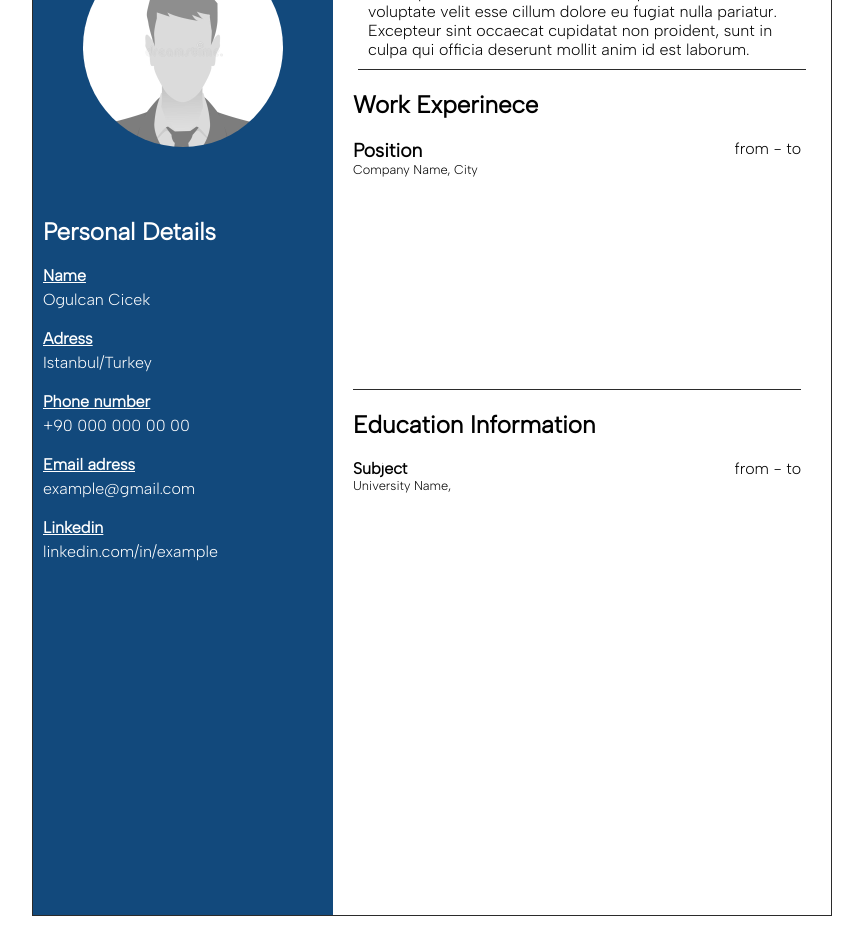
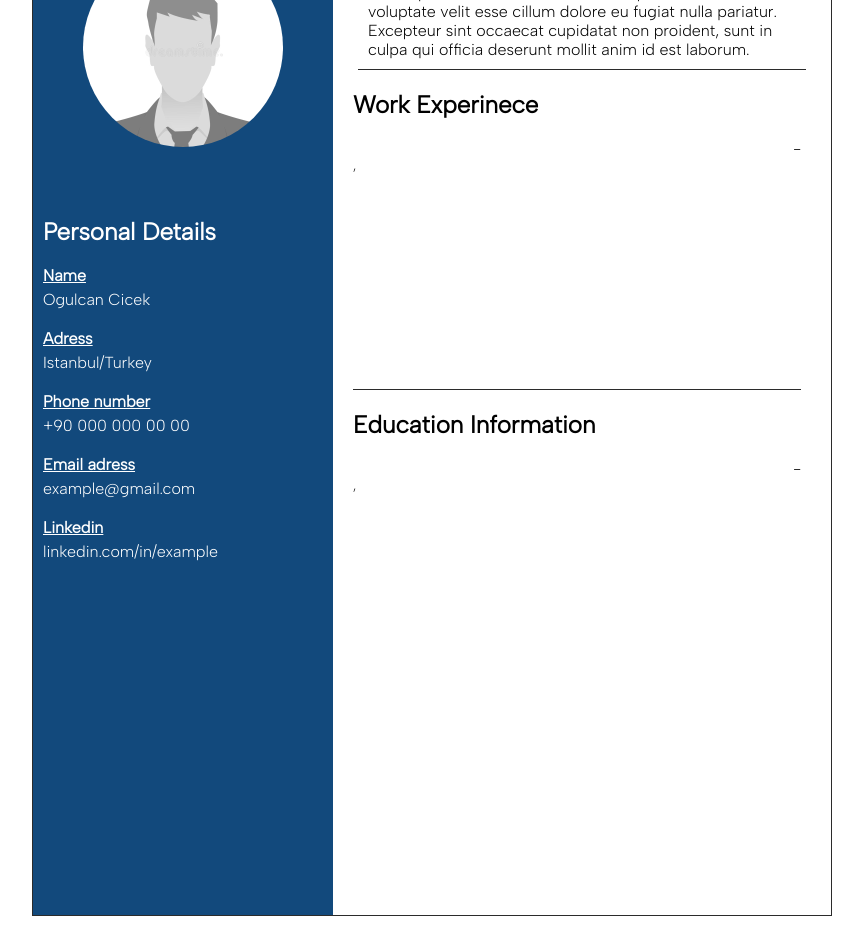
Before and after one commit to ogulcancicek/cv-project, a React (Create React App) app: page / in a window 1280 px wide. Shown: the part 1220-2156 px from the top of the page, without its empty margins (208-1071 px from the left). Built offline with nearby package versions, Linux system fonts and the light colour scheme.

Commit message:
form funcs updated

```diff
--- a/src/App.js
+++ b/src/App.js
@@ -23,23 +23,21 @@ class App extends React.Component {
         description: 'Lorem ipsum dolor sit amet, consectetur adipiscing elit, sed do eiusmod tempor incididunt ut labore et dolore magna aliqua. Ut enim ad minim veniam, quis nostrud exercitation ullamco laboris nisi ut aliquip ex ea commodo consequat. Duis aute irure dolor in reprehenderit in voluptate velit esse cillum dolore eu fugiat nulla pariatur. Excepteur sint occaecat cupidatat non proident, sunt in culpa qui officia deserunt mollit anim id est laborum.',
       },
       workExperiences: [{
-        position: 'Position',
-        company: 'Company Name',
-        city: 'City',
-        'work-from': 'from',
-        'work-to': 'to',
+        position: '',
+        company: '',
+        city: '',
+        'work-from': '',
+        'work-to': '',
         edited: true,
       }],
       educationInfo: [{
-        university: 'University Name',
-        city: 'City',
-        subject: 'Subject',
-        'school-from': 'from',
-        'school-to': 'to',
+        university: '',
+        city: '',
+        subject: '',
+        'school-from': '',
+        'school-to': '',
         edited: true,
       }],
-      workFormCounter: [1],
-      educationInfoCounter: [1],
       disableWorkExpAddBtn: false,
       disableEduInfoAddBtn: false,
       file: null,
@@ -96,17 +94,16 @@ class App extends React.Component {
     if (this.state.workFormCounter.length === 3) return;
 
     const newWorkForm = {
-      position: 'Position',
-      company: 'Company Name',
-      city: 'City',
-      'work-from': 'from',
-      'work-to': 'to',
+      position: '',
+      company: '',
+      city: '',
+      'work-from': '',
+      'work-to': '',
       edited: true,
     }
 
     let tempState = this.state;
     tempState.workExperiences.push(newWorkForm);
-    tempState.workFormCounter.push(1);
     if(tempState.workFormCounter.length === 3) tempState.disableWorkExpAddBtn = true;
     this.setState(tempState);
   }
@@ -117,7 +114,6 @@ class App extends React.Component {
     let tempState = this.state;
     if(tempState.workFormCounter.length === 1) return;
     tempState.workExperiences.splice(index, 1);
-    tempState.workFormCounter.splice(index, 1);
     tempState.disableWorkExpAddBtn = false;
     this.setState(tempState);
   }
@@ -125,17 +121,16 @@ class App extends React.Component {
   addNewEducationForm = () => {
     if (this.state.educationInfoCounter.length === 3) return;
     const newSchoolForm = {
-      university: 'University Name',
-      city: 'City',
-      subject: 'Subject',
-      'school-from': 'from',
-      'school-to': 'to',
+      university: '',
+      city: '',
+      subject: '',
+      'school-from': '',
+      'school-to': '',
       edited: true,
     }
 
     let tempState = this.state;
     tempState.educationInfo.push(newSchoolForm);
-    tempState.educationInfoCounter.push(1);
     if(tempState.educationInfoCounter.length === 3) tempState.disableEduInfoAddBtn = true;
     this.setState(tempState);
   }
@@ -146,7 +141,6 @@ class App extends React.Component {
       let tempState = this.state;
       if(tempState.educationInfoCounter.length === 1) return;
       tempState.educationInfo.splice(index, 1);
-      tempState.educationInfoCounter.splice(index, 1);
       tempState.disableEduInfoAddBtn = false;
       this.setState(tempState);
   }
@@ -183,8 +177,6 @@ class App extends React.Component {
           'school-to': 'to',
           edited: true,
         }],
-        workFormCounter: [1],
-        educationInfoCounter: [1],
         disableWorkExpAddBtn: false,
         disableEduInfoAddBtn: false,
         file: null,
@@ -222,8 +214,8 @@ class App extends React.Component {
               removeWorkForm={this.removeWorkForm}
               addNewEducationForm={this.addNewEducationForm}
               removeEducationForm={this.removeEducationForm}
-              educationInfoCounter={this.state.educationInfoCounter}
-              workFormCounter={this.state.workFormCounter}
+              educationInfos={this.state.educationInfo}
+              workExperiences={this.state.workExperiences}
               clearForm={this.clearForm}
               imageHandler={this.imageHandler}
               printDocument={this.printDocument}
--- a/src/components/EducationInfoForm.js
+++ b/src/components/EducationInfoForm.js
@@ -5,12 +5,12 @@ export default class EducationInfoForm extends React.Component {
     render() {
         return(
             <div className="single-education-info-form" data-key={this.props.dataKey}>
-                <input type="text" name="university" placeholder="University Name" onChange={this.props.onChange}/>
-                <input type="text" name="school-city" placeholder="City" onChange={this.props.onChange} />
-                <input type="text" name="subject" id="subject" placeholder="Subject" onChange={this.props.onChange}/>
+                <input type="text" name="university" placeholder="University Name" onChange={this.props.onChange} value={this.props.educationInfo.university}/>
+                <input type="text" name="school-city" placeholder="City" onChange={this.props.onChange} value={this.props.educationInfo.city}/>
+                <input type="text" name="subject" id="subject" placeholder="Subject" onChange={this.props.onChange} value={this.props.educationInfo.subject}/>
                 <div className="year-form-container flex-input-cont"  data-key={this.props.dataKey}>
-                    <input type="text" name="school-from" placeholder="From" onChange={this.props.onChange} />
-                    <input type="text" name="school-to" placeholder="To" onChange={this.props.onChange}/>
+                    <input type="text" name="school-from" placeholder="From" onChange={this.props.onChange} value={this.props.educationInfo['school-from']}/>
+                    <input type="text" name="school-to" placeholder="To" onChange={this.props.onChange} value={this.props.educationInfo['school-to']}/>
                 </div>
                 {(this.props.dataKey !== 0) ? (
                     <button className="school-remove option-buttons" onClick={this.props.removeEducationForm}>Delete</button>
--- a/src/components/Form.js
+++ b/src/components/Form.js
@@ -21,7 +21,8 @@ class Form extends React.Component {
 
                 <section className="education-info-form">
                     <h2 className="form-title">Education Information</h2>
-                    {this.props.educationInfoCounter.map( (_, index) => <EducationInfoForm key={index}
+                    {this.props.educationInfos.map( (educationInfo, index) => <EducationInfoForm key={index}
+                                                                                            educationInfo={educationInfo}
                                                                                             dataKey={index}
                                                                                             onChange={this.props.onChange}
                                                                                             removeEducationForm={this.props.removeEducationForm}/>)}
@@ -30,7 +31,8 @@ class Form extends React.Component {
 
                 <section className="experience-info-form">
                     <h2 className="form-title">Experience Information</h2>
-                    {this.props.workFormCounter.map( (_, index) => < WorkExperienceForm key={index}
+                    {this.props.workExperiences.map( (workExperience, index) => < WorkExperienceForm key={index}
+                                                                                        workExperience={workExperience}
                                                                                         dataKey={index}
                                                                                         onChange={this.props.onChange}
                                                                                         removeWorkForm={this.props.removeWorkForm} /> )}
--- a/src/components/WorkExperienceForm.js
+++ b/src/components/WorkExperienceForm.js
@@ -5,12 +5,12 @@ export default class WorkExperienceForm extends React.Component {
     render() {
         return (
             <div className="single-work-exp-form" data-key={this.props.dataKey}>
-                <input type="text" name="position" placeholder="Position" onChange={this.props.onChange}/>
-                <input type="text" name="company" placeholder="Company" onChange={this.props.onChange}/>
-                <input type="text" name="city" placeholder="City"  onChange={this.props.onChange}/>
+                <input type="text" name="position" placeholder="Position" onChange={this.props.onChange} value={this.props.workExperience.position}/>
+                <input type="text" name="company" placeholder="Company" onChange={this.props.onChange} value={this.props.workExperience.company}/>
+                <input type="text" name="city" placeholder="City"  onChange={this.props.onChange} value={this.props.workExperience.city}/>
                 <div className="year-form-container flex-input-cont" data-key={this.props.dataKey}>
-                    <input type="text" name="work-from" placeholder="From"  onChange={this.props.onChange}/>
-                    <input type="text" name="work-to" placeholder="To"  onChange={this.props.onChange}/>
+                    <input type="text" name="work-from" placeholder="From"  onChange={this.props.onChange} value={this.props.workExperience['work-from']}/>
+                    <input type="text" name="work-to" placeholder="To"  onChange={this.props.onChange} value={this.props.workExperience['work-to']}/>
                 </div>
                 {(this.props.dataKey !== 0) ? (
                     <button className="work-remove option-buttons" onClick={this.props.removeWorkForm}>Delete</button>
```
